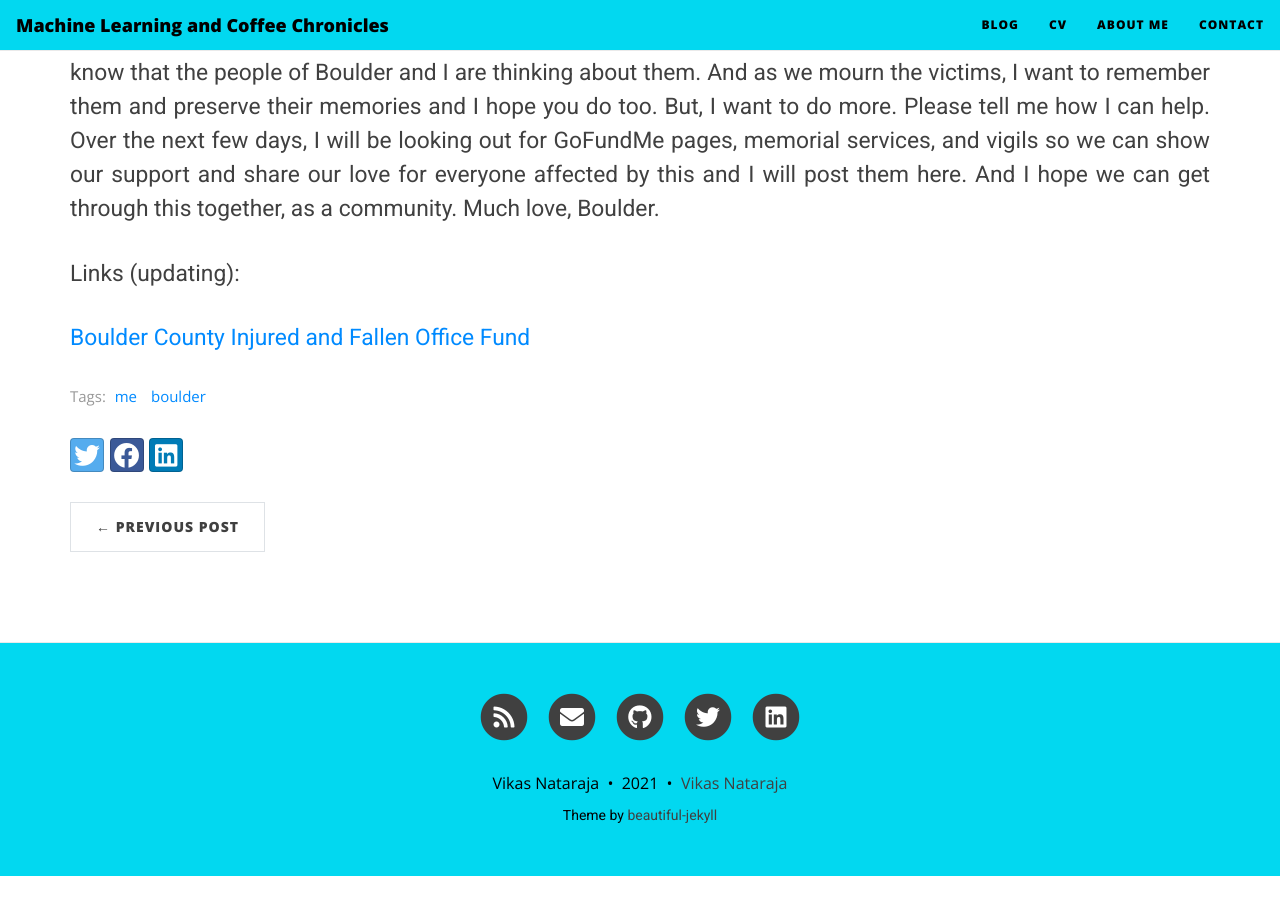
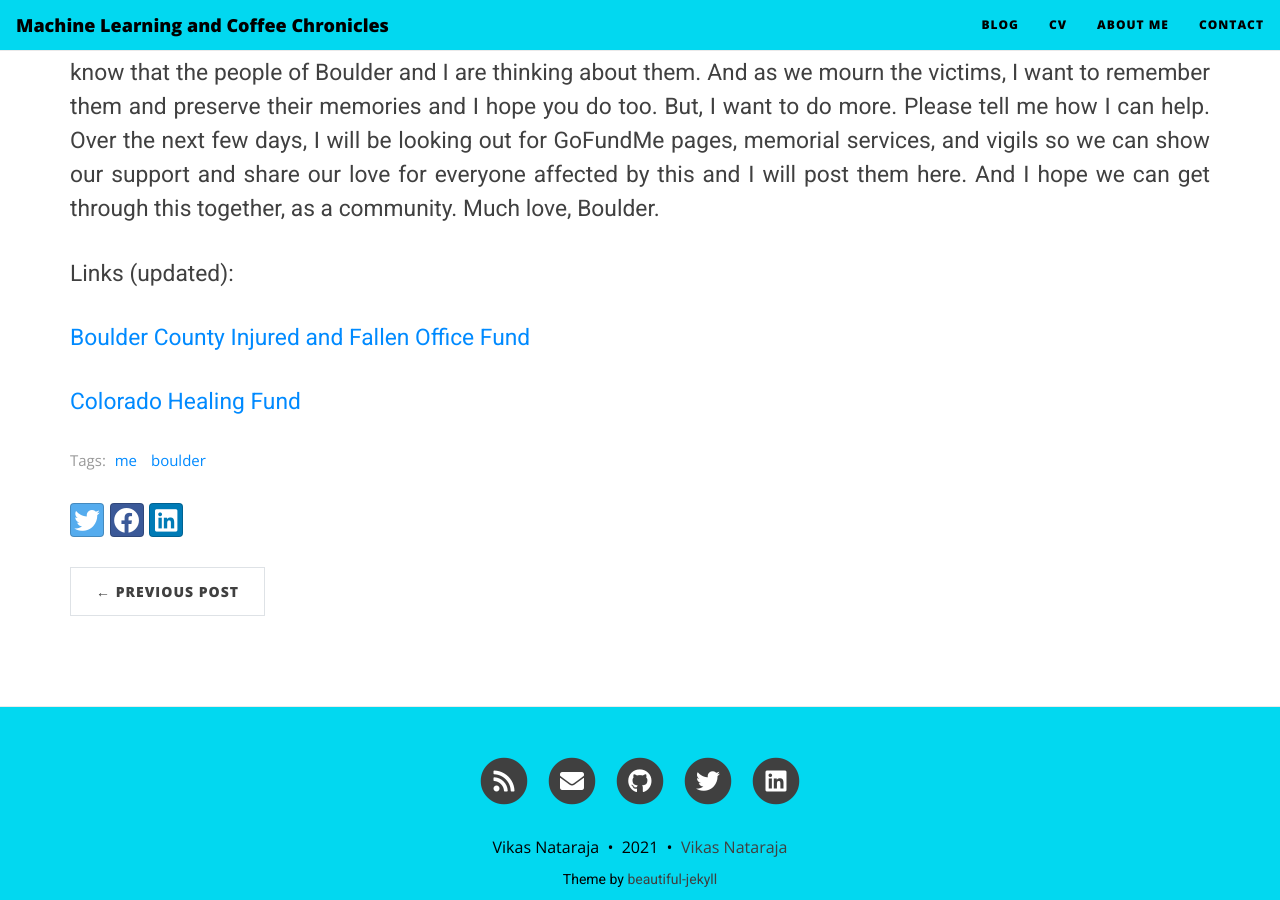
Before and after one commit to vikasnataraja/vikasnataraja.github.io, a Jekyll site: the page built from _posts/2021-03-23-Boulder-CO-King-Soopers-Shooting.md, in a window 1280 px wide and 900 px high, scrolled down 3208 px. Built offline with Jekyll 4.4.1, drawn with Linux system fonts in a browser that asks for light colours; nearby versions of some CDN libraries; comment, search, counter and statistics services are not loaded; before the commit the page ends 4084 px from its top, so only the background shows below that.

Commit message:
update post for links

```diff
--- a/_posts/2021-03-23-Boulder-CO-King-Soopers-Shooting.md
+++ b/_posts/2021-03-23-Boulder-CO-King-Soopers-Shooting.md
@@ -31,6 +31,8 @@ All of this makes it hard to digest what has happened to my town. Not many thing
 
 I am completely heartbroken and my chest feels heavy. I cannot not think of the people affected. I want them to know that the people of Boulder and I are thinking about them. And as we mourn the victims, I want to remember them and preserve their memories and I hope you do too. But, I want to do more. Please tell me how I can help. Over the next few days, I will be looking out for GoFundMe pages, memorial services, and vigils so we can show our support and share our love for everyone affected by this and I will post them here. And I hope we can get through this together, as a community. Much love, Boulder.
 
-Links (updating):
+Links (updated):
 
 [Boulder County Injured and Fallen Office Fund](https://www.bouldercounty.org/safety/sheriff/fallen-officer-fund/)
+
+[Colorado Healing Fund](https://www.coloradohealingfund.org/2021/03/23/colorado-healing-fund-responds-to-king-soopers-shooting-in-boulder/)
```
